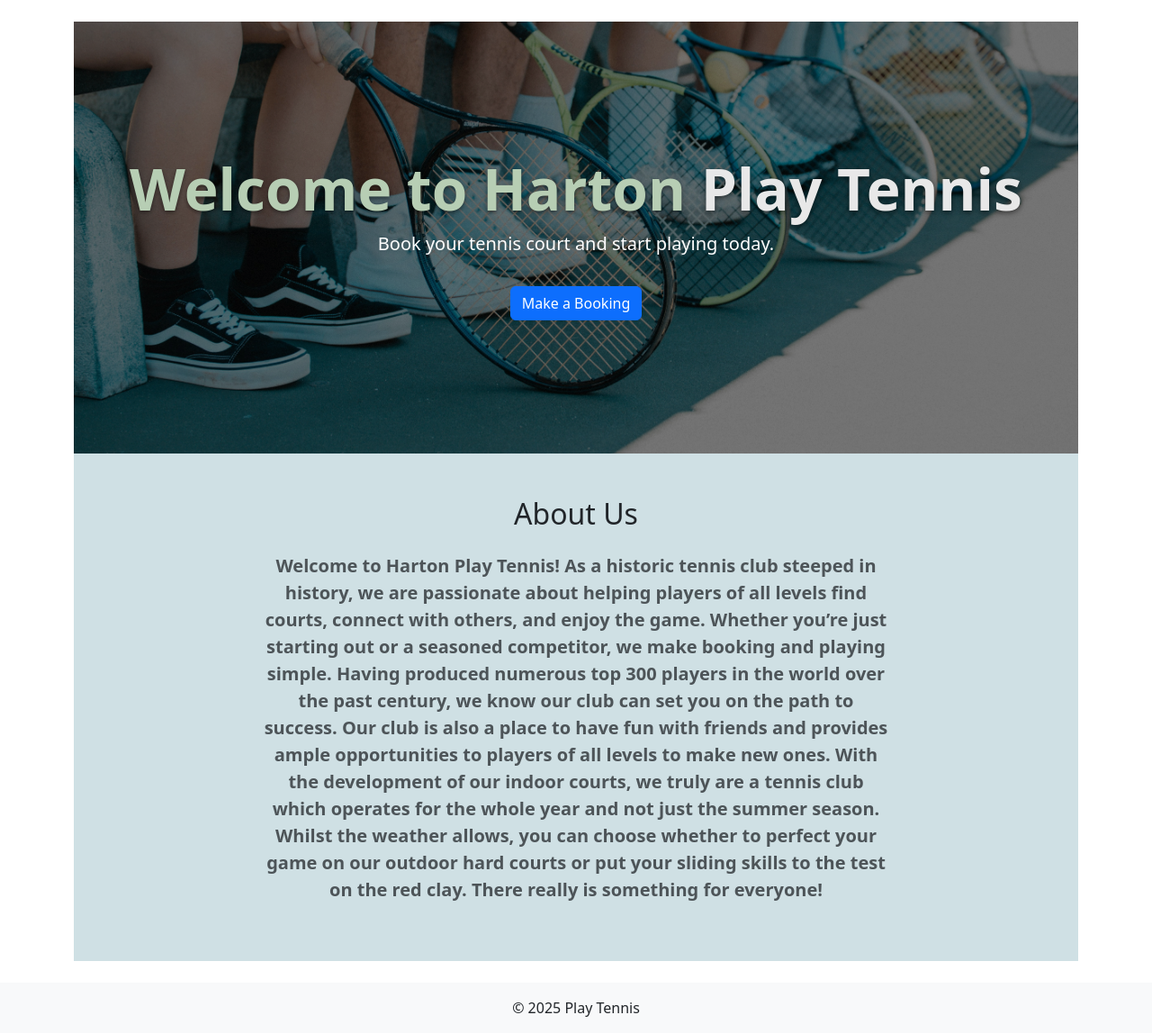
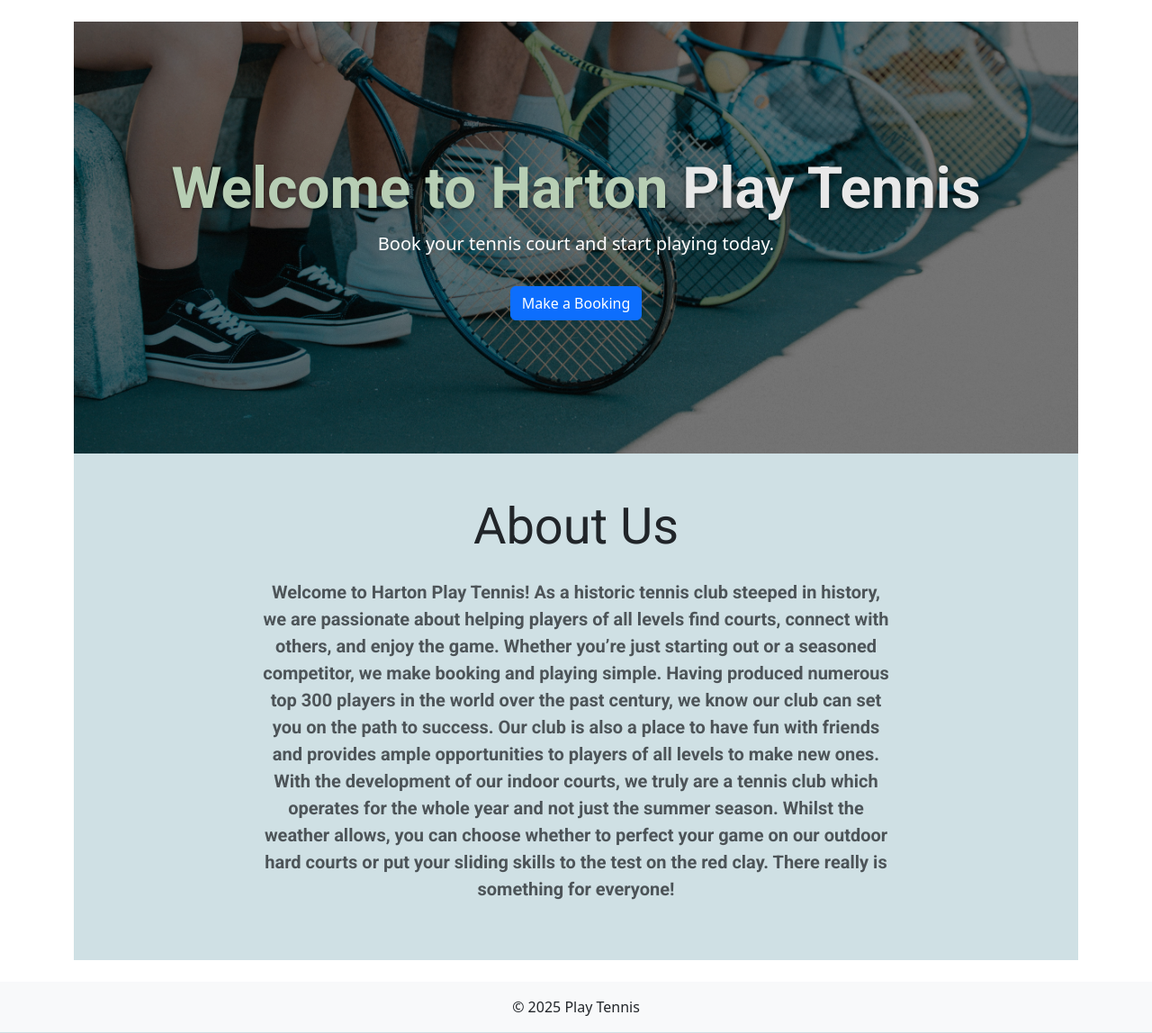
Before and after one commit to David5p/play_tennis, a Django app: template templates/home.html in a window 1280 px wide. Shown: the part 63-1211 px from the top of the page at 90% size. Run offline with Django 3.2, Linux system fonts and the light colour scheme; the template is opened without the code that fills it, so the values that code supplies are empty.

Commit message:
Add fonts and colors

```diff
--- a/booking/static/booking/css/style.css
+++ b/booking/static/booking/css/style.css
@@ -1,3 +1,10 @@
+:root {
+  --font-primary: "Bebas Neue", cursive; /*titles and headings*/
+  --font-secondary: "Roboto", sans-serif; /*paragraphs*/
+  --color-text-heading: white;
+  --color-text-main: #2c3539;
+}
+
 .hero-section {
   position: relative;
   background-image: url("../images/main_image.jpg"); /* path relative to your CSS file */
@@ -30,20 +37,24 @@
   z-index: 1;
 }
 .start-title {
+  font-family: var(--font-secondary);
   color: rgba(183, 206, 180);
   text-shadow: 0 2px 4px rgba(0, 0, 0, 0.45);
   font-weight: 600;
 }
 .title {
+  font-family: var(--font-secondary);
   color: rgba(232, 232, 232);
   text-shadow: 0 2px 6px rgba(0, 0, 0, 0.55);
   font-weight: 700;
 }
 #about {
+  font-family: var(--font-secondary);
   background-color: rgba(196, 217, 222, 0.8);
 }
 .info {
-  color: #2c3539;
+  font-family: var(--font-Primary);
+  color: var(--color-text-main);
   font-size: 1.25rem;
   font-weight: bold;
 }
--- a/templates/base.html
+++ b/templates/base.html
@@ -4,7 +4,10 @@
 <head>
     <meta charset="UTF-8">
     <title>{% block title %}Play Tennis{% endblock %}</title>
-
+    <!--Google Fonts-->
+    <link rel="preconnect" href="https://fonts.googleapis.com">
+    <link rel="preconnect" href="https://fonts.gstatic.com" crossorigin>
+    <link href="https://fonts.googleapis.com/css2?family=Bebas+Neue&family=Roboto:ital,wght@0,100..900;1,100..900&display=swap" rel="stylesheet">
     <!-- Bootstrap CSS -->
     <link href="https://cdn.jsdelivr.net/npm/bootstrap@5.3.2/dist/css/bootstrap.min.css" rel="stylesheet">
 
--- a/templates/home.html
+++ b/templates/home.html
@@ -14,7 +14,7 @@
 </div>
 <section id="about" class="about-section py-5 text-center">
   <div class="container">
-    <h2 class="mb-4">About Us</h2>
+    <h2 class="mb-4 display-4"><strong>About Us</strong></h2>
     <p class="lead info text-muted mx-auto" style="max-width: 700px;">
       Welcome to Harton Play Tennis! As a historic tennis club steeped in history, we are passionate about helping players of all levels
       find courts, connect with others, and enjoy the game. Whether you’re just starting
```
